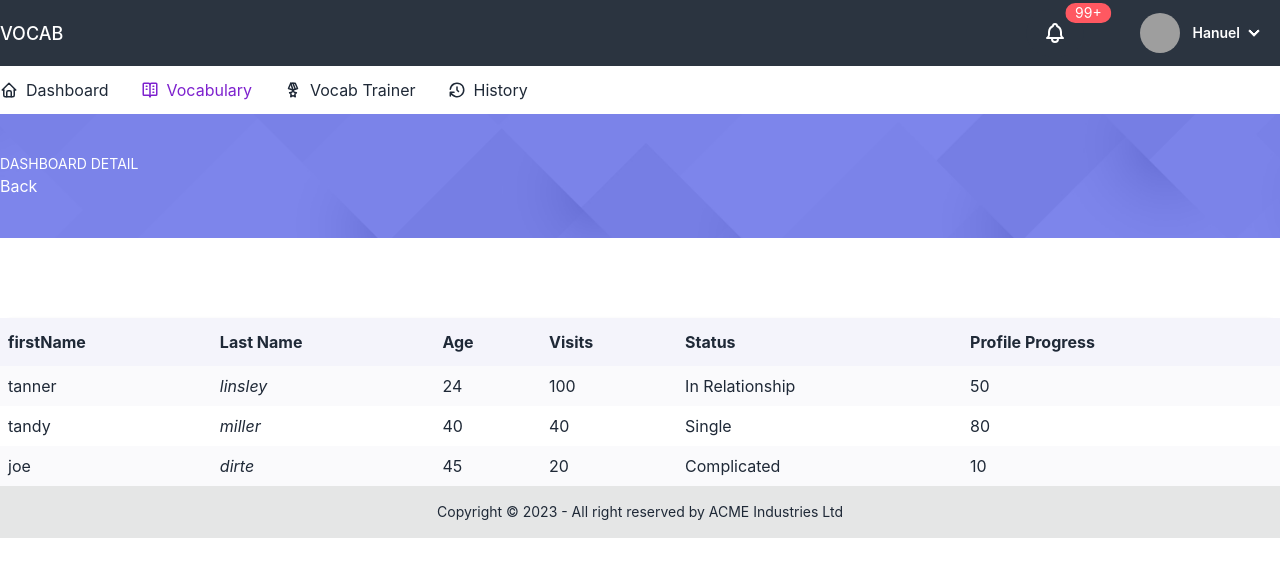
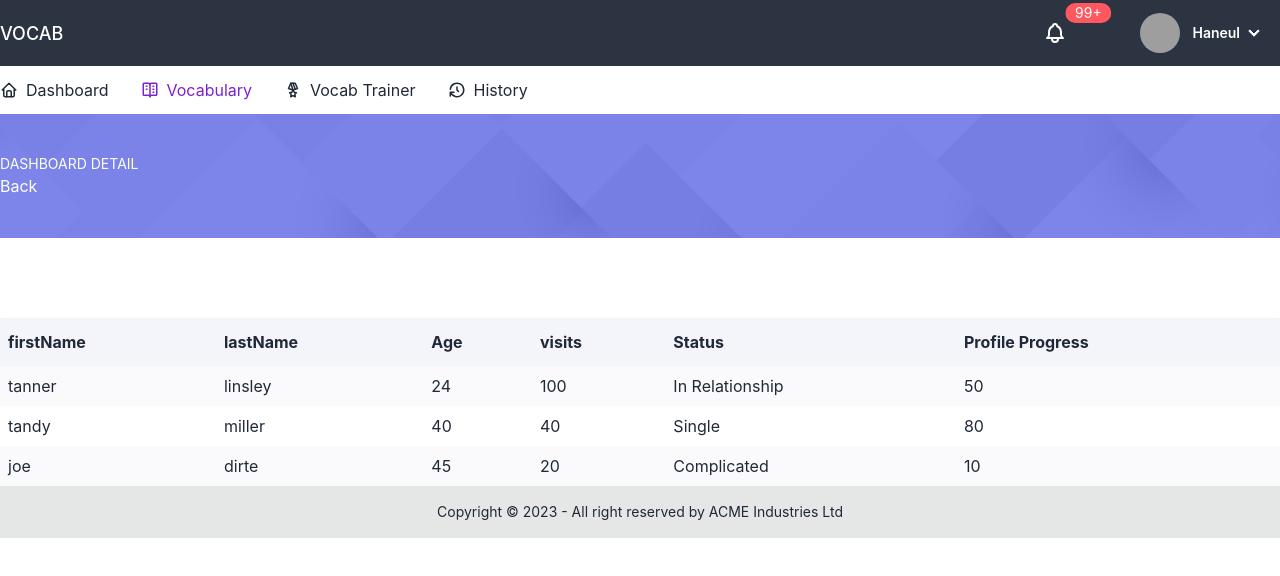
Before and after one commit to ngocxxu/vocab-management-fe, a React (Vite) app: page /vocab in a window 1280 px wide. Shown: the top 576 px of the page. Built offline with nearby package versions, Linux system fonts and the light colour scheme; grey boxes are pictures that could not be loaded.

Commit message:
separate table component

```diff
--- a/src/components/button/UserButton.tsx
+++ b/src/components/button/UserButton.tsx
@@ -23,7 +23,7 @@ const MenuItem = () => {
     <ul className='shadow menu dropdown-content z-[1] bg-base-100 rounded-box w-52'>
       {items.map(({ icon, title }) => {
         return (
-          <li>
+          <li key={title}>
             <a className={title === 'Logout' ? 'text-red-500' : ''}>
               {icon}
               {title}
@@ -50,7 +50,7 @@ const UserButton = () => {
                   />
                 </div>
               </div>
-              <p className='text-white font-semibold'>Hanuel</p>
+              <p className='text-white font-semibold'>Haneul</p>
             </div>
           }
           list={<MenuItem />}
--- /dev/null
+++ b/src/components/table/index.tsx
@@ -0,0 +1,41 @@
+import { Table, flexRender } from '@tanstack/react-table';
+
+type TTable<T> = {
+  table: Table<T>;
+};
+
+const Table = <T,>({ table }: TTable<T>) => {
+  return (
+    <table className='container mx-auto shadow rounded-xl'>
+      <thead>
+        {table.getHeaderGroups().map((headerGroup) => (
+          <tr key={headerGroup.id}>
+            {headerGroup.headers.map((header) => (
+              <th key={header.id}>
+                {header.isPlaceholder
+                  ? null
+                  : flexRender(
+                      header.column.columnDef.header,
+                      header.getContext()
+                    )}
+              </th>
+            ))}
+          </tr>
+        ))}
+      </thead>
+      <tbody>
+        {table.getRowModel().rows.map((row) => (
+          <tr key={row.id}>
+            {row.getVisibleCells().map((cell) => (
+              <td key={cell.id}>
+                {flexRender(cell.column.columnDef.cell, cell.getContext())}
+              </td>
+            ))}
+          </tr>
+        ))}
+      </tbody>
+    </table>
+  );
+};
+
+export default Table;
--- a/src/pages/vocab/index.tsx
+++ b/src/pages/vocab/index.tsx
@@ -1,10 +1,10 @@
 import {
   createColumnHelper,
-  flexRender,
   getCoreRowModel,
   useReactTable,
 } from '@tanstack/react-table';
 import { useState } from 'react';
+import Table from '../../components/table';
 import './index.css';
 
 type Person = {
@@ -48,30 +48,21 @@ const columnHelper = createColumnHelper<Person>();
 const columns = [
   columnHelper.accessor('firstName', {
     cell: (info) => info.getValue(),
-    footer: (info) => info.column.id,
   }),
-  columnHelper.accessor((row) => row.lastName, {
-    id: 'lastName',
-    cell: (info) => <i>{info.getValue()}</i>,
-    header: () => <span>Last Name</span>,
-    footer: (info) => info.column.id,
+  columnHelper.accessor('lastName', {
+    header: 'lastName',
   }),
   columnHelper.accessor('age', {
-    header: () => 'Age',
-    cell: (info) => info.renderValue(),
-    footer: (info) => info.column.id,
+    header: 'Age',
   }),
   columnHelper.accessor('visits', {
-    header: () => <span>Visits</span>,
-    footer: (info) => info.column.id,
+    header: 'visits',
   }),
   columnHelper.accessor('status', {
     header: 'Status',
-    footer: (info) => info.column.id,
   }),
   columnHelper.accessor('progress', {
     header: 'Profile Progress',
-    footer: (info) => info.column.id,
   }),
 ];
 
@@ -84,37 +75,7 @@ const Vocab = () => {
     getCoreRowModel: getCoreRowModel(),
   });
 
-  return (
-    <table className='container mx-auto shadow rounded-xl'>
-      <thead>
-        {table.getHeaderGroups().map((headerGroup) => (
-          <tr key={headerGroup.id}>
-            {headerGroup.headers.map((header) => (
-              <th key={header.id}>
-                {header.isPlaceholder
-                  ? null
-                  : flexRender(
-                      header.column.columnDef.header,
-                      header.getContext()
-                    )}
-              </th>
-            ))}
-          </tr>
-        ))}
-      </thead>
-      <tbody>
-        {table.getRowModel().rows.map((row) => (
-          <tr key={row.id}>
-            {row.getVisibleCells().map((cell) => (
-              <td key={cell.id}>
-                {flexRender(cell.column.columnDef.cell, cell.getContext())}
-              </td>
-            ))}
-          </tr>
-        ))}
-      </tbody>
-    </table>
-  );
+  return <Table table={table} />;
 };
 
 export default Vocab;
```
